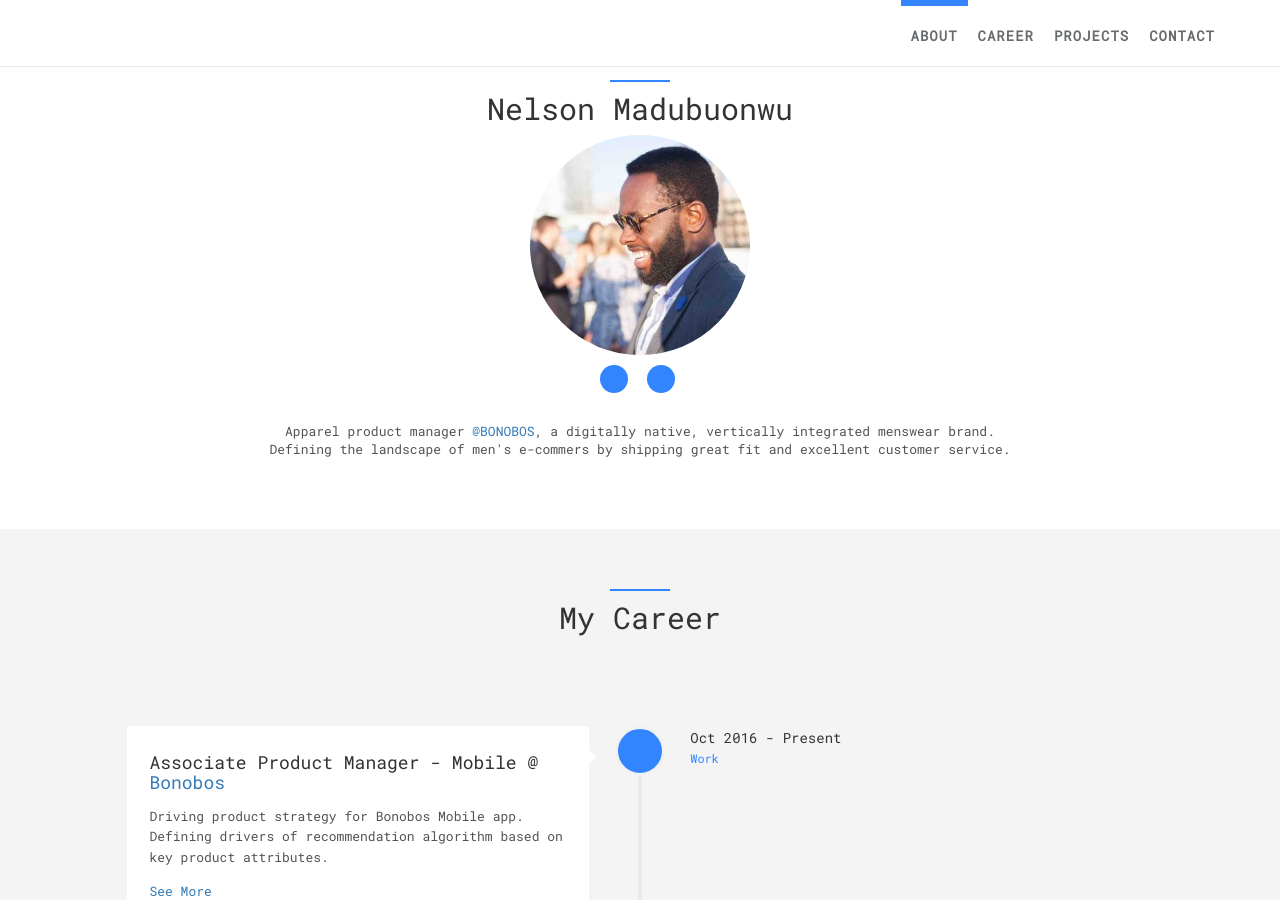
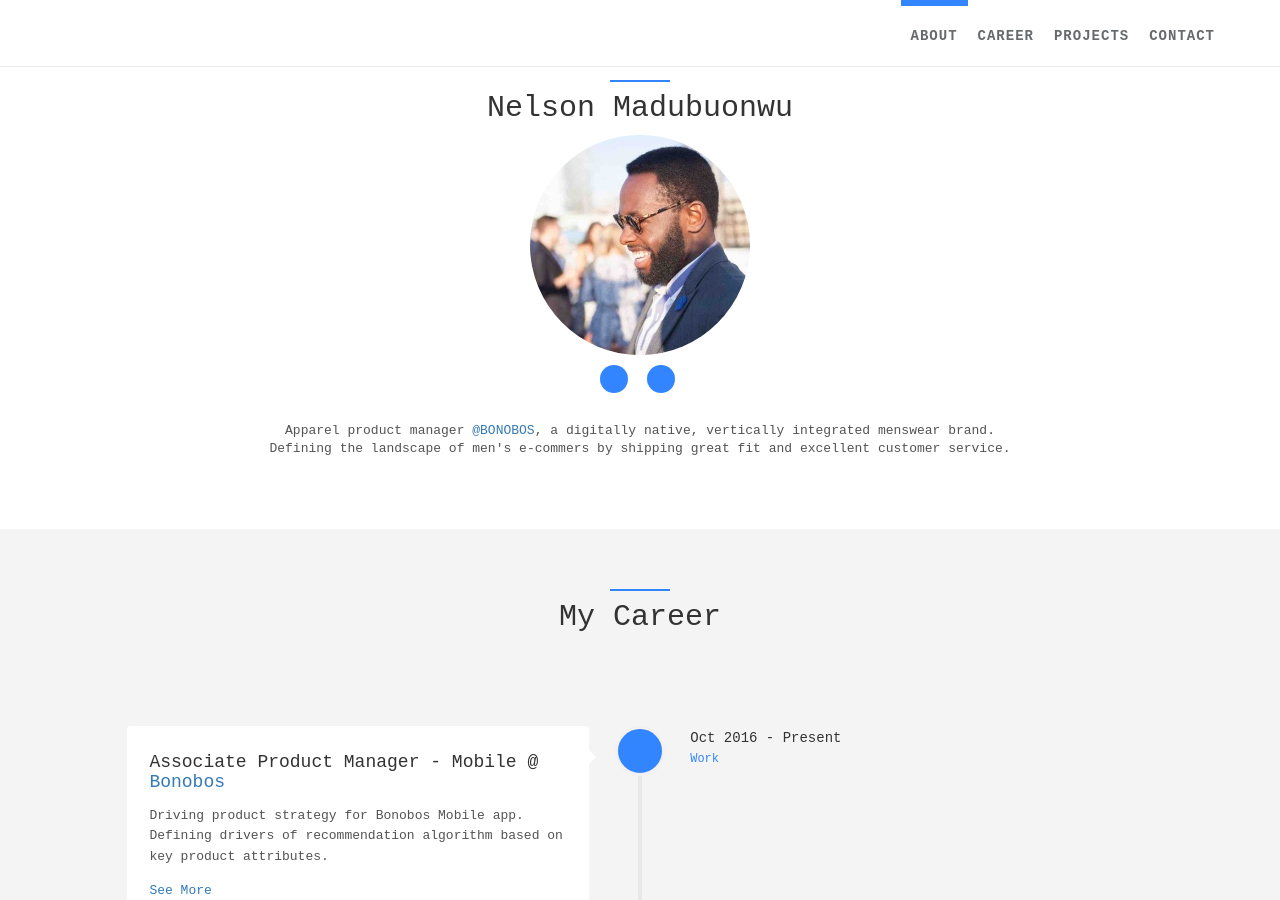
Before and after one commit to nelson-madu/nelson-madu.github.io, a Jekyll site: the page built from index.html, in a window 1280 px wide and 900 px high. Built offline with Jekyll 4.4.1, drawn with Linux system fonts in a browser that asks for light colours; some web fonts are replaced.

Commit message:
Update head.html

```diff
--- a/_includes/head.html
+++ b/_includes/head.html
@@ -8,7 +8,7 @@
   <meta name="author" content="{{ site.author.name }}">
   <title>{{ site.title }}</title>
 
-  <link href="https://fonts.googleapis.com/css?family=Roboto+Mono" rel="stylesheet">
+  <link href="https://fonts.googleapis.com/css?family=Montserrat" rel="stylesheet">
   <link rel="shortcut icon" href="{{ site.favicon | prepend: site.baseurl }}">
 
   {% for stylesheet in site.stylesheets %}
```
